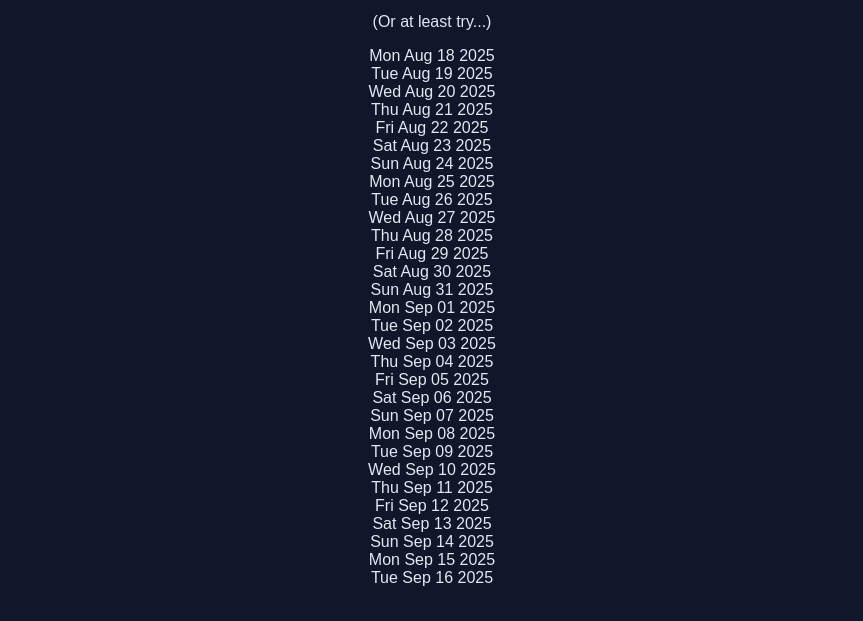
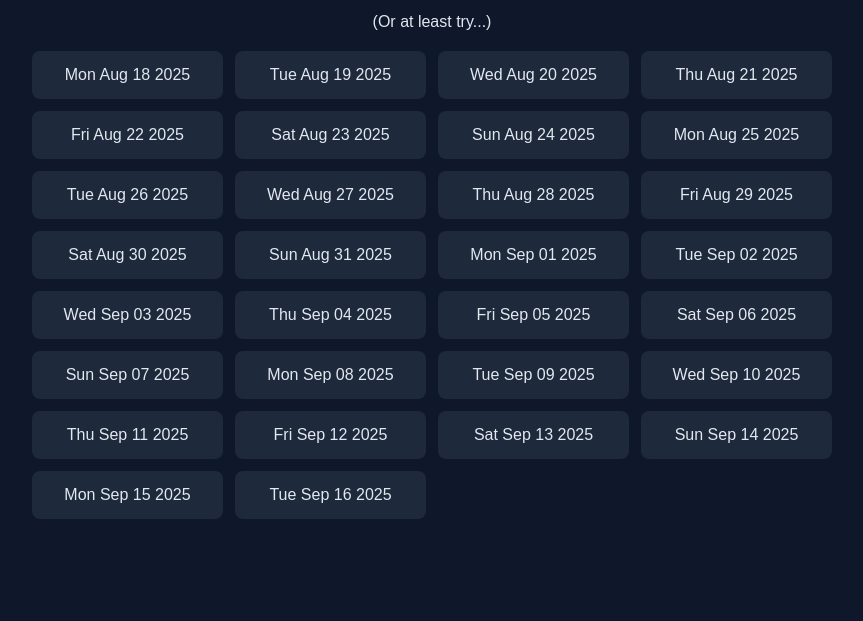
Before and after one commit to Maplehamster/GolfTipVideos, a plain HTML site: page bookduncan/index.html in a window 1280 px wide. Shown: the part 111-732 px from the top of the page, without its empty margins (208-1071 px from the left). Drawn offline with Linux system fonts and the light colour scheme.

Commit message:
Update style.css

```diff
--- a/bookduncan/style.css
+++ b/bookduncan/style.css
@@ -13,6 +13,32 @@ h1 {
   margin-bottom: 10px;
 }
 
+p {
+  margin-bottom: 20px;
+}
+
+#calendar {
+  display: grid;
+  grid-template-columns: repeat(auto-fit, minmax(180px, 1fr));
+  gap: 12px;
+  max-width: 800px;
+  margin: 0 auto 50px;
+  padding: 0 20px;
+}
+
+.day {
+  background: #1e293b;
+  padding: 15px;
+  border-radius: 8px;
+  cursor: pointer;
+  transition: transform 0.1s ease, background 0.2s ease;
+}
+
+.day:hover {
+  transform: scale(1.05);
+  background: #334155;
+}
+
 #gecko {
   position: fixed;
   width: 150px;
@@ -20,7 +46,7 @@ h1 {
   right: -150px;
   pointer-events: none;
   transition: right 0.2s ease, transform 0.2s ease;
-  transform: scaleX(-1); /* flips gecko to face left */
+  transform: scaleX(-1); /* face left */
   z-index: 1000;
 }
 
@@ -33,3 +59,7 @@ h1 {
   pointer-events: none;
   z-index: 999;
 }
+
+.hide-cursor {
+  cursor: none !important;
+}
```
